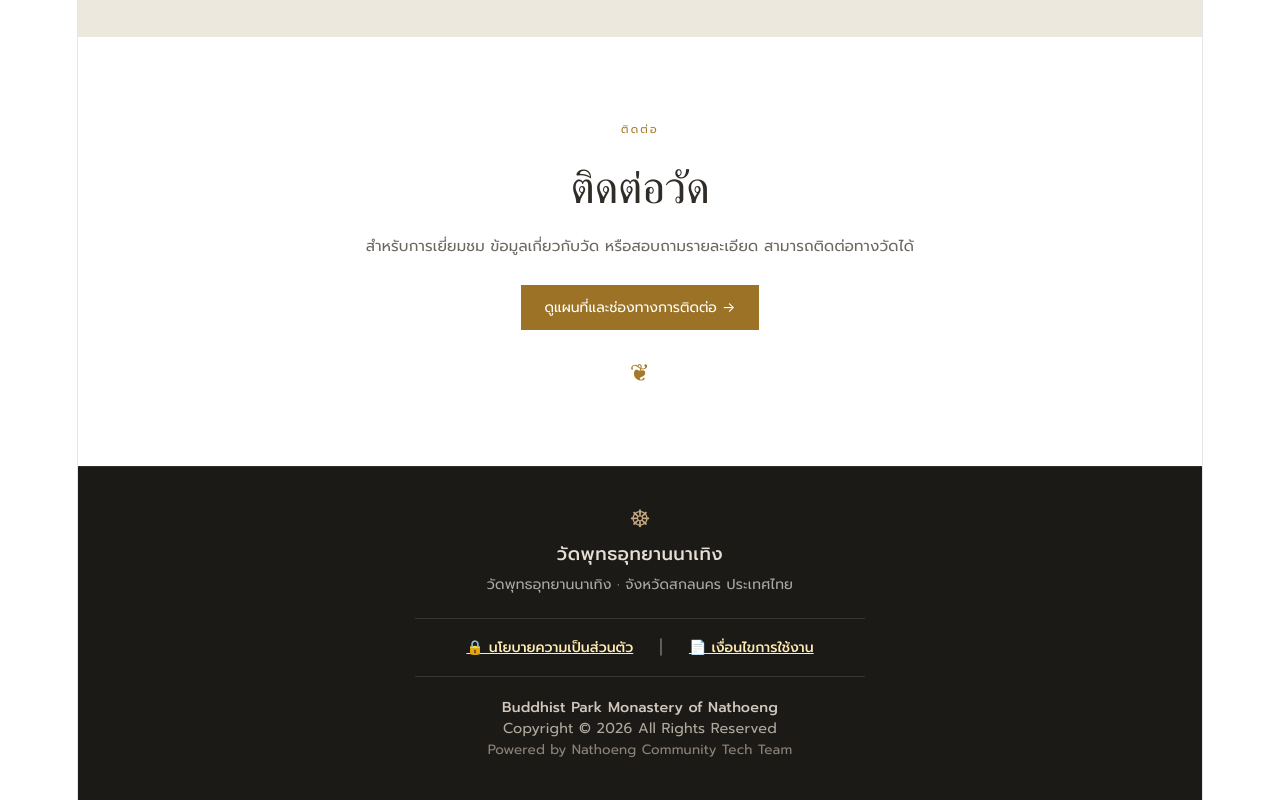
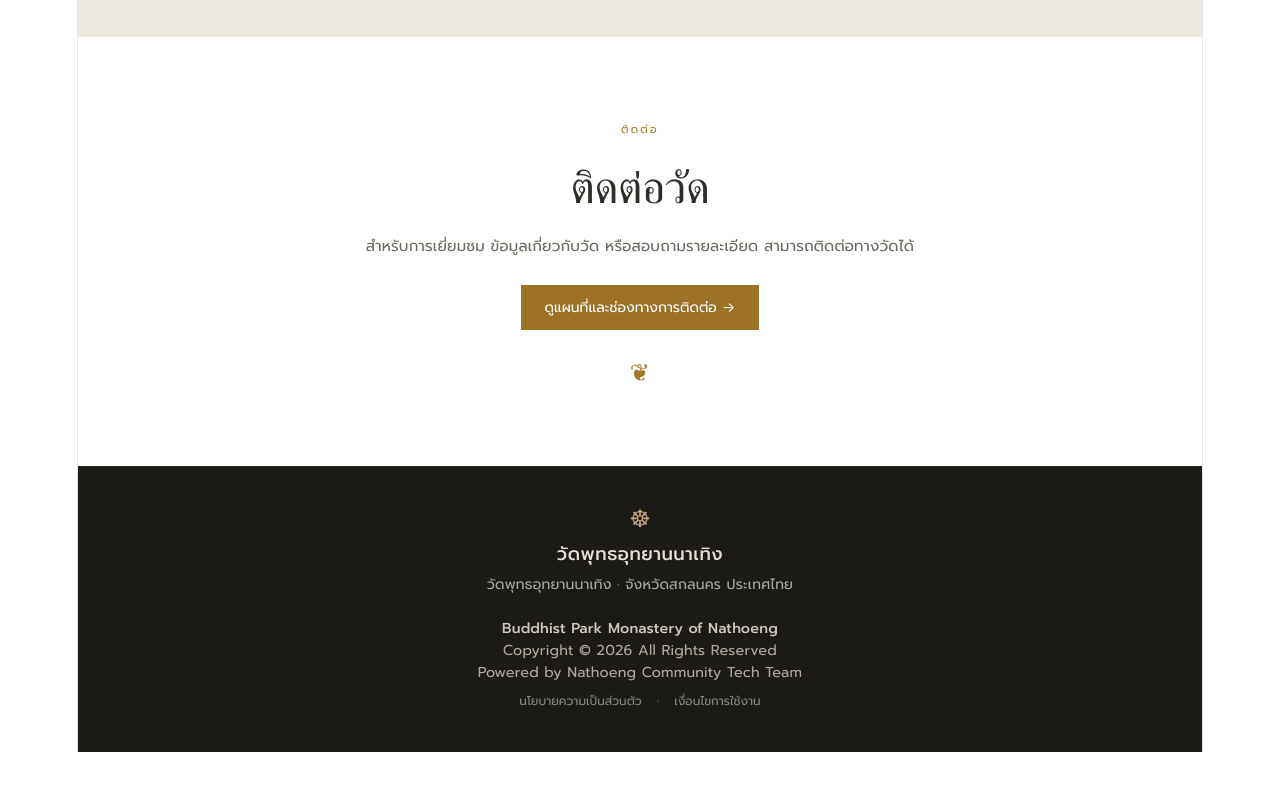
Before and after one commit to saributrchal-alt/nathoeng-temple, a React (Vite) app: page / in a window 1280 px wide. Shown: the part 3004-3804 px from the top of the page. After the commit the page ends 3756 px from the top, so only its background shows below. Built offline with nearby package versions, Linux system fonts and the light colour scheme.

Commit message:
Update footer to place privacy and terms at the very bottom cleanly

```diff
--- a/src/App.jsx
+++ b/src/App.jsx
@@ -730,7 +730,7 @@ function App() {
         )}
       </main>
 
-      {/* FOOTER - บังคับแสดงผลอย่างชัดเจน */}
+      {/* FOOTER */}
       <footer style={{ background: '#1c1a17', color: '#fff', padding: '40px 20px', textAlign: 'center', borderTop: '1px solid #332f2a' }}>
         <div className="footer-content" style={{ maxWidth: '800px', margin: '0 auto' }}>
           <div className="dharma" style={{ fontSize: '24px', marginBottom: '10px', color: '#c5a880' }}>☸</div>
@@ -739,27 +739,31 @@ function App() {
           </strong>
           <p style={{ color: '#aaa', fontSize: '14px', marginBottom: '20px' }}>{t.footerSubtitle}</p>
 
-          {/* ลิงก์นโยบายและความเป็นส่วนตัว / เงื่อนไขการใช้งาน */}
-          <div style={{ margin: '20px auto', padding: '15px 0', borderTop: '1px solid #3a3530', borderBottom: '1px solid #3a3530', maxWidth: '450px', display: 'flex', justifyContent: 'center', gap: '20px', alignItems: 'center' }}>
-            <button
-              onClick={() => goToPage('privacy-policy')}
-              style={{ background: 'transparent', border: 'none', color: '#ffecb3', cursor: 'pointer', fontSize: '14px', textDecoration: 'underline', fontWeight: '500' }}
-            >
-              {lang === 'en' ? 'Privacy Policy' : '🔒 นโยบายความเป็นส่วนตัว'}
-            </button>
-            <span style={{ color: '#666' }}>|</span>
-            <button
-              onClick={() => goToPage('terms-page')}
-              style={{ background: 'transparent', border: 'none', color: '#ffecb3', cursor: 'pointer', fontSize: '14px', textDecoration: 'underline', fontWeight: '500' }}
-            >
-              {lang === 'en' ? 'Terms & Conditions' : '📄 เงื่อนไขการใช้งาน'}
-            </button>
-          </div>
-
-          <div className="footer-bottom-info" style={{ color: '#888', fontSize: '12px', lineHeight: '1.6', marginTop: '15px' }}>
+          <div className="footer-bottom-info" style={{ color: '#888', fontSize: '12px', lineHeight: '2', marginTop: '15px' }}>
             <div>Buddhist Park Monastery of Nathoeng</div>
             <div>Copyright © 2026 All Rights Reserved</div>
             <div>Powered by Nathoeng Community Tech Team</div>
+
+            {/* ลิงก์นโยบายและเงื่อนไข อยู่บรรทัดล่างสุด ไม่มีขีดเส้น ไม่มีกรอบ */}
+            <div style={{ marginTop: '8px', display: 'flex', justifyContent: 'center', gap: '15px', alignItems: 'center' }}>
+              <button
+                onClick={() => goToPage('privacy-policy')}
+                style={{ background: 'transparent', border: 'none', color: '#888', cursor: 'pointer', fontSize: '12px', padding: 0 }}
+                onMouseOver={(e) => e.target.style.color = '#c5a880'}
+                onMouseOut={(e) => e.target.style.color = '#888'}
+              >
+                {t.privacyLink}
+              </button>
+              <span>·</span>
+              <button
+                onClick={() => goToPage('terms-page')}
+                style={{ background: 'transparent', border: 'none', color: '#888', cursor: 'pointer', fontSize: '12px', padding: 0 }}
+                onMouseOver={(e) => e.target.style.color = '#c5a880'}
+                onMouseOut={(e) => e.target.style.color = '#888'}
+              >
+                {t.termsLink}
+              </button>
+            </div>
           </div>
         </div>
       </footer>
```
